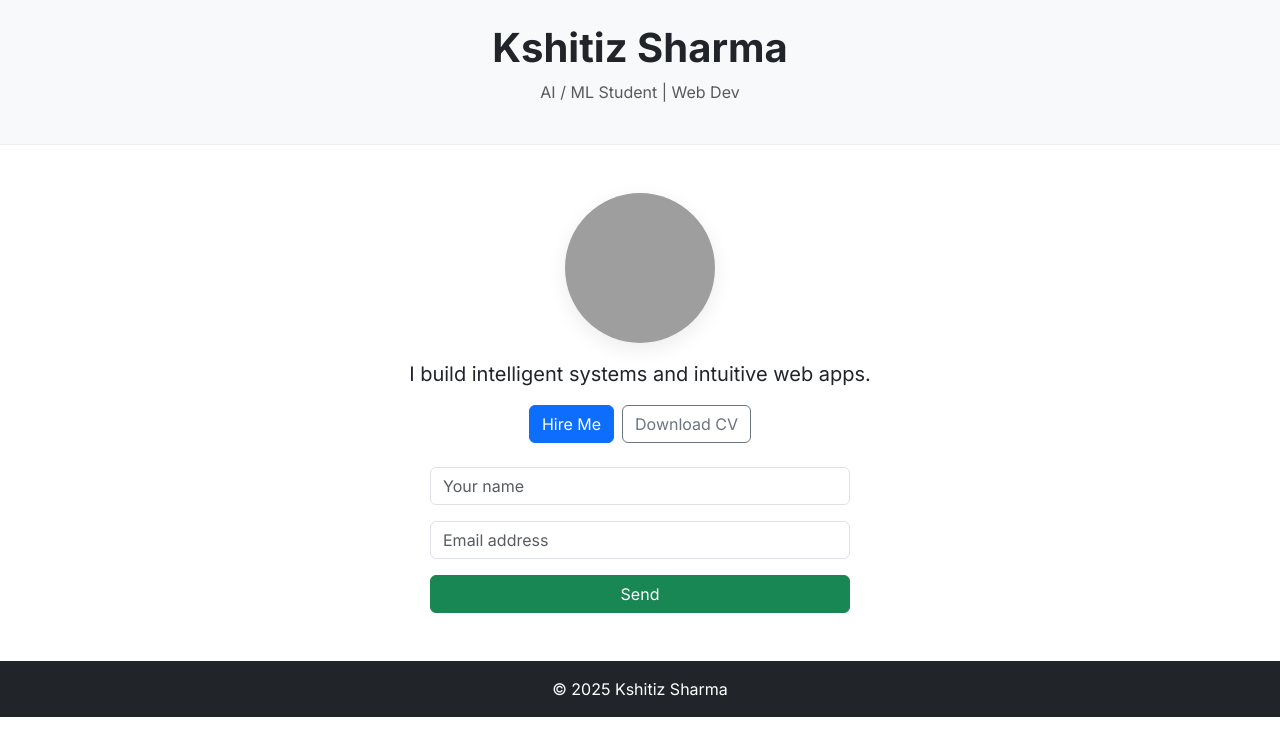
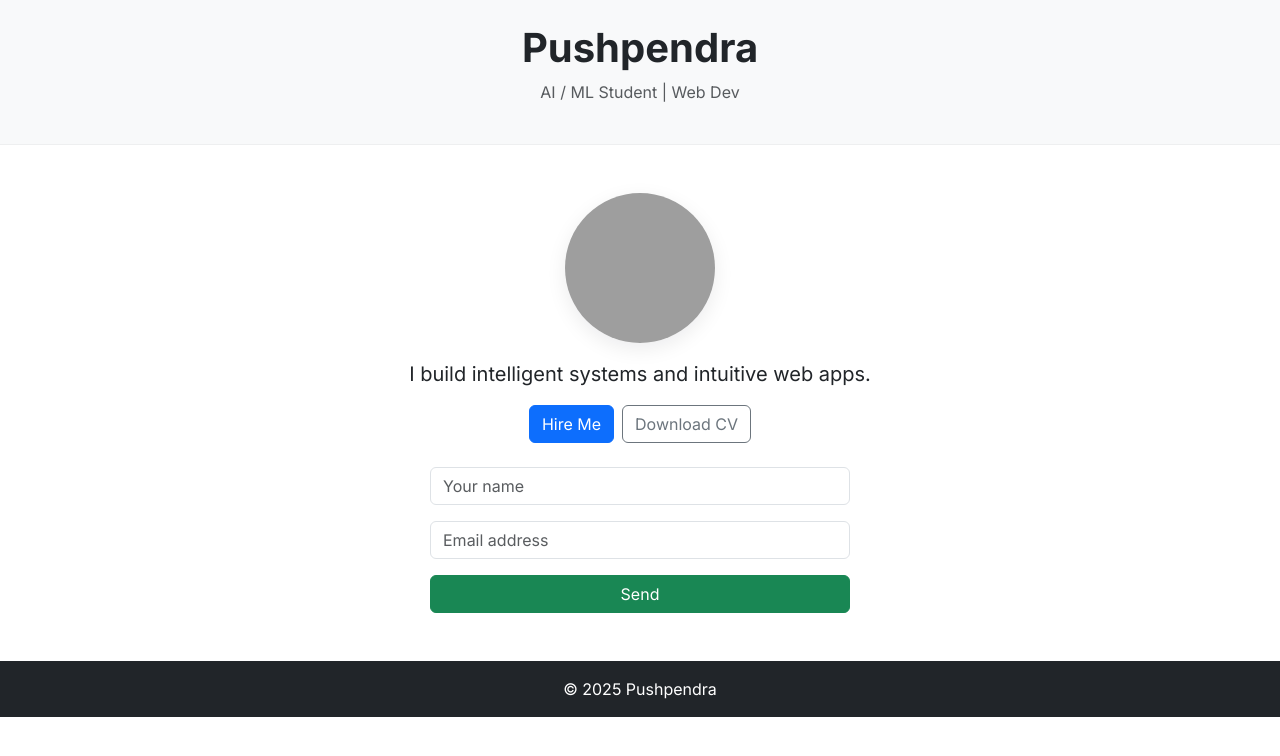
Before and after one commit to Pushpendra-gla/Fronted-dev, a plain HTML site: page bootstrap_assignment_files/Q2_Personal_Portfolio/index.html in a window 1280 px wide. Drawn offline with nearby package versions, Linux system fonts and the light colour scheme; grey boxes are pictures that could not be loaded.

Commit message:
Update index.html

```diff
--- a/bootstrap_assignment_files/Q2_Personal_Portfolio/index.html
+++ b/bootstrap_assignment_files/Q2_Personal_Portfolio/index.html
@@ -4,9 +4,8 @@
   <meta charset="utf-8">
   <meta name="viewport" content="width=device-width, initial-scale=1">
   <title>Personal Portfolio - Q2</title>
-  <!-- Bootstrap 5 CSS via CDN -->
+
   <link href="https://cdn.jsdelivr.net/npm/bootstrap@5.3.2/dist/css/bootstrap.min.css" rel="stylesheet">
-  <!-- Google Font -->
   <link href="https://fonts.googleapis.com/css2?family=Inter:wght@400;600;700&display=swap" rel="stylesheet">
   <link rel="stylesheet" href="style.css">
   <style>body{font-family:Inter,system-ui,-apple-system,Segoe UI,Roboto,'Helvetica Neue',Arial;}</style>
@@ -15,7 +14,7 @@
 
 <header class="py-4 bg-light">
   <div class="container text-center">
-    <h1 class="fw-bold">Kshitiz Sharma</h1>
+    <h1 class="fw-bold">Pushpendra</h1>
     <p class="text-muted">AI / ML Student | Web Dev</p>
   </div>
 </header>
@@ -41,7 +40,7 @@
   </div>
 </main>
 
-<footer class="py-3 bg-dark text-white text-center">© 2025 Kshitiz Sharma</footer>
+<footer class="py-3 bg-dark text-white text-center">© 2025 Pushpendra</footer>
 <script src="https://cdn.jsdelivr.net/npm/bootstrap@5.3.2/dist/js/bootstrap.bundle.min.js"></script>
 </body>
 </html>
```
